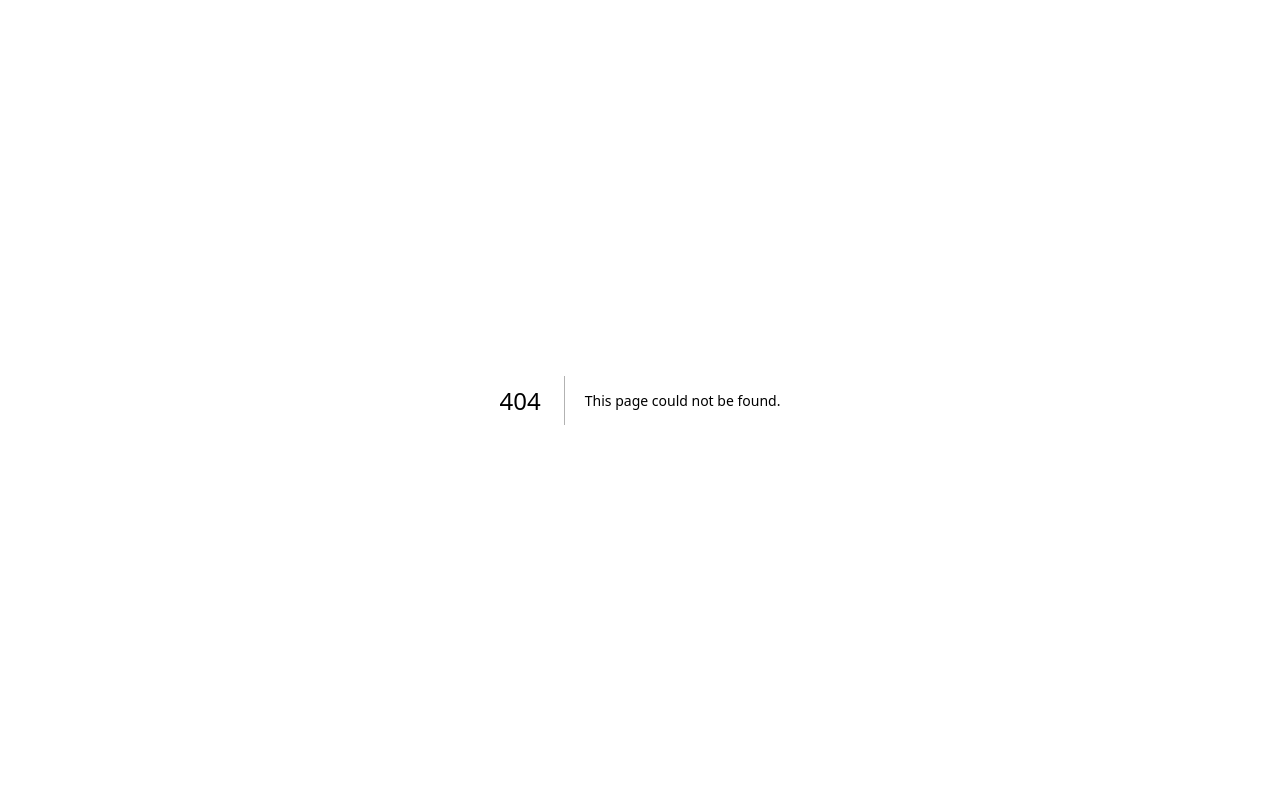
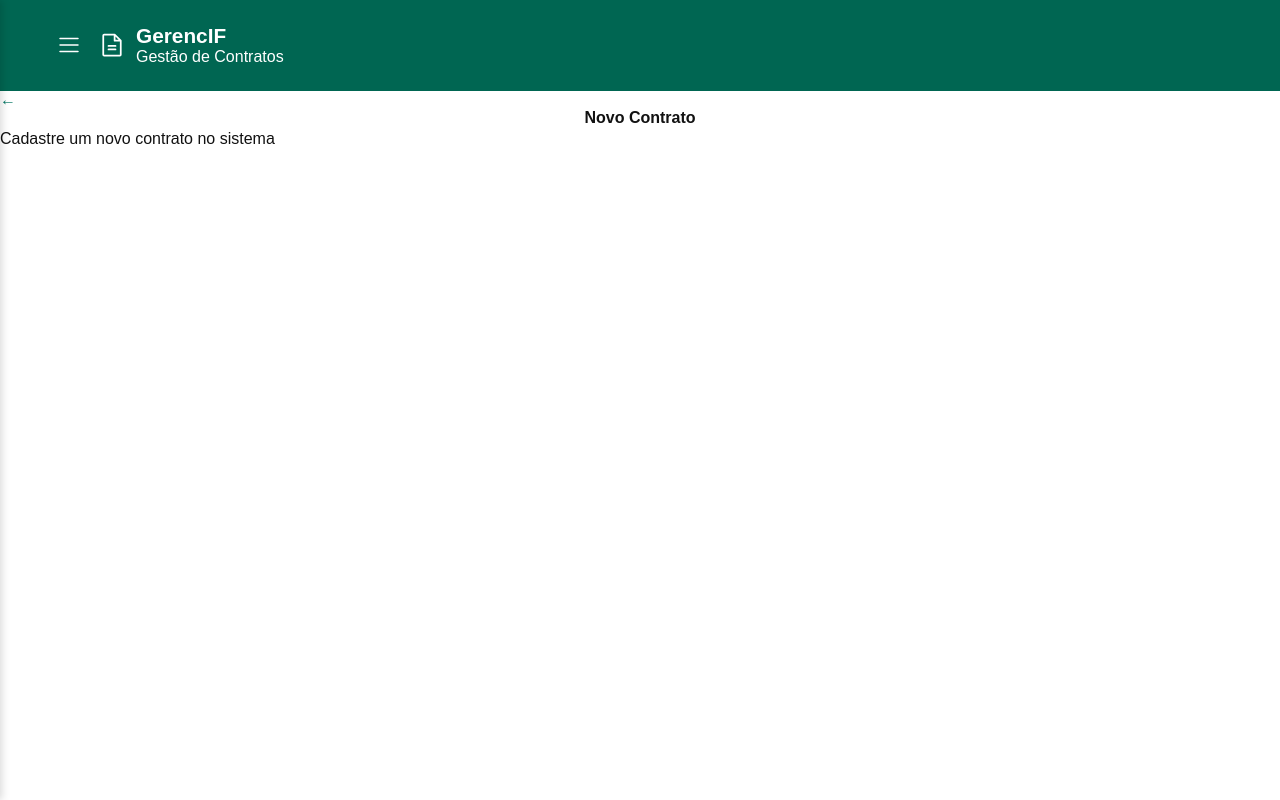
Before and after one commit to laviniamarante/DAW_TCC, a Next.js app: page /cadastroContrato in a window 1280 px wide. Before the commit this address had no page. Built offline with nearby package versions, Linux system fonts and the light colour scheme.

Commit message:
Criei uma nova pasta para cadastro de contrato

```diff
--- /dev/null
+++ b/src/app/(private)/cadastroContrato/page.tsx
@@ -0,0 +1,14 @@
+import Link from "next/link";
+
+export default function NovoContrato() {
+    return (
+        <main>
+            <Link href="/inicial">
+                ←
+            </Link>
+
+            <h1>Novo Contrato</h1>
+            <p>Cadastre um novo contrato no sistema</p>
+        </main>
+    );
+}
```
Also changed, not shown: src/app/(private)/inicial/page.tsx (+6 -3 lines), src/app/(private)/cadastroContrato/page.modules.css (added), src/app/(private)/cadastroUsuario/page.module.css (renamed from src/app/(private)/cadastrar/page.module.css), src/app/(private)/cadastroUsuario/page.tsx (renamed from src/app/(private)/cadastrar/page.tsx).
